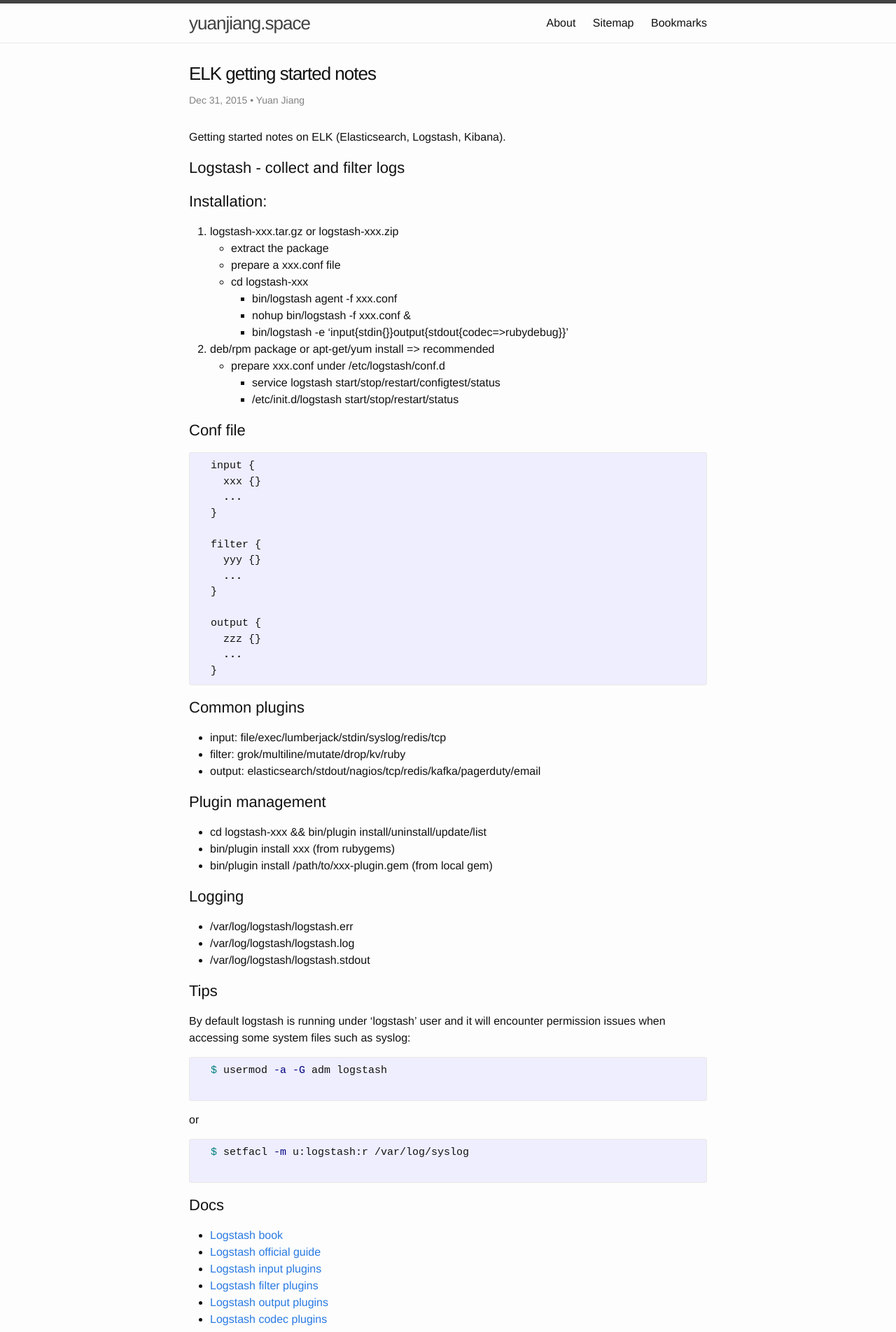
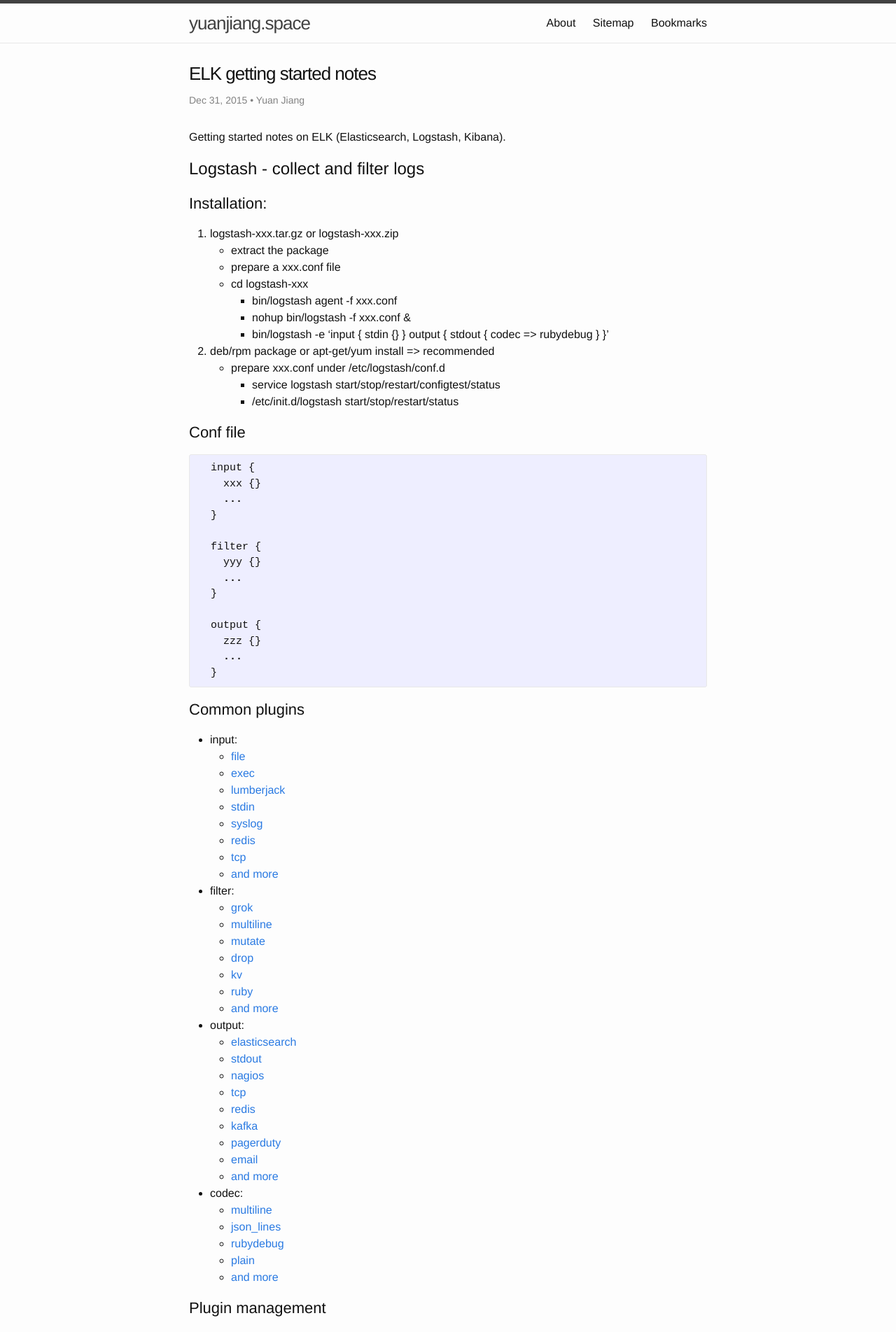
Before and after one commit to yuan-jiang/yuan-jiang.github.io, a Jekyll site: the page built from _posts/2015-12-31-elk-getting-started-notes.md, in a window 1280 px wide. Shown: the top 1903 px of the page at 70% size. Built offline with Jekyll 4.4.1, drawn with Linux system fonts in a browser that asks for light colours; comment, search, counter and statistics services are not loaded; some of the changed text lies outside the part shown.

```diff
--- a/_data/tags.yml
+++ b/_data/tags.yml
@@ -14,3 +14,7 @@
   name: ruby
 - slug: devops
   name: devops
+- slug: selenium
+  name: selenium
+- slug: robotframework
+  name: robotframework
--- a/_posts/2015-12-31-elk-getting-started-notes.md
+++ b/_posts/2015-12-31-elk-getting-started-notes.md
@@ -17,7 +17,7 @@
   - cd logstash-xxx
     - bin/logstash agent -f xxx.conf
     - nohup bin/logstash -f xxx.conf &
-    - bin/logstash -e   'input{stdin{}}output{stdout{codec=>rubydebug}}'
+    - bin/logstash -e 'input { stdin {} } output { stdout { codec => rubydebug } }'
   2. deb/rpm package or apt-get/yum install => recommended
   - prepare xxx.conf under /etc/logstash/conf.d
     - service logstash start/stop/restart/configtest/status
@@ -42,12 +42,43 @@
 {% endhighlight %}
 
 ## Common plugins
-  - input:  file/exec/lumberjack/stdin/syslog/redis/tcp
-  - filter: grok/multiline/mutate/drop/kv/ruby
-  - output: elasticsearch/stdout/nagios/tcp/redis/kafka/pagerduty/email
+  - input:
+    - [file](https://www.elastic.co/guide/en/logstash/current/plugins-inputs-file.html)
+    - [exec](https://www.elastic.co/guide/en/logstash/current/plugins-inputs-exec.html)
+    - [lumberjack](https://www.elastic.co/guide/en/logstash/current/plugins-inputs-lumberjack.html)
+    - [stdin](https://www.elastic.co/guide/en/logstash/current/plugins-inputs-stdin.html)
+    - [syslog](https://www.elastic.co/guide/en/logstash/current/plugins-inputs-syslog.html)
+    - [redis](https://www.elastic.co/guide/en/logstash/current/plugins-inputs-redis.html)
+    - [tcp](https://www.elastic.co/guide/en/logstash/current/plugins-inputs-tcp.html)
+    - [and more](https://www.elastic.co/guide/en/logstash/current/input-plugins.html)
+  - filter:
+    - [grok](https://www.elastic.co/guide/en/logstash/current/plugins-filters-grok.html)
+    - [multiline](https://www.elastic.co/guide/en/logstash/current/plugins-filters-multiline.html)
+    - [mutate](https://www.elastic.co/guide/en/logstash/current/plugins-filters-mutate.html)
+    - [drop](https://www.elastic.co/guide/en/logstash/current/plugins-filters-drop.html)
+    - [kv](https://www.elastic.co/guide/en/logstash/current/plugins-filters-kv.html)
+    - [ruby](https://www.elastic.co/guide/en/logstash/current/plugins-filters-ruby.html)
+    - [and more](https://www.elastic.co/guide/en/logstash/current/filter-plugins.html)
+  - output:
+    - [elasticsearch](https://www.elastic.co/guide/en/logstash/current/plugins-outputs-elasticsearch.html)
+    - [stdout](https://www.elastic.co/guide/en/logstash/current/plugins-outputs-stdout.html)
+    - [nagios](https://www.elastic.co/guide/en/logstash/current/plugins-outputs-nagios.html)
+    - [tcp](https://www.elastic.co/guide/en/logstash/current/plugins-outputs-tcp.html)
+    - [redis](https://www.elastic.co/guide/en/logstash/current/plugins-outputs-redis.html)
+    - [kafka](https://www.elastic.co/guide/en/logstash/current/plugins-outputs-kafka.html)
+    - [pagerduty](https://www.elastic.co/guide/en/logstash/current/plugins-outputs-pagerduty.html)
+    - [email](https://www.elastic.co/guide/en/logstash/current/plugins-outputs-email.html)
+    - [and more](https://www.elastic.co/guide/en/logstash/current/output-plugins.html)
+  - codec:
+    - [multiline](https://www.elastic.co/guide/en/logstash/current/plugins-codecs-multiline.html)
+    - [json_lines](https://www.elastic.co/guide/en/logstash/current/plugins-codecs-json_lines.html)
+    - [rubydebug](https://www.elastic.co/guide/en/logstash/current/plugins-codecs-rubydebug.html)
+    - [plain](https://www.elastic.co/guide/en/logstash/current/plugins-codecs-plain.html)
+    - [and more](https://www.elastic.co/guide/en/logstash/current/codec-plugins.html)
 
 ## Plugin management
-  - cd logstash-xxx && bin/plugin install/uninstall/update/list
+  - cd logstash-xxx
+  - bin/plugin install/uninstall/update/list
   - bin/plugin install xxx (from rubygems)
   - bin/plugin install /path/to/xxx-plugin.gem (from local gem)
 
@@ -70,12 +101,9 @@
 ## Docs
   - [Logstash book](http://www.logstashbook.com/)
   - [Logstash official guide](https://www.elastic.co/guide/en/logstash/current/index.html)
-  - [Logstash input plugins](https://www.elastic.co/guide/en/logstash/current/input-plugins.html)
-  - [Logstash filter plugins](https://www.elastic.co/guide/en/logstash/current/filter-plugins.html)
-  - [Logstash output plugins](https://www.elastic.co/guide/en/logstash/current/output-plugins.html)
-  - [Logstash codec plugins](https://www.elastic.co/guide/en/logstash/current/codec-plugins.html)
+  - [ELKstack ebook](http://kibana.logstash.es/content/)
 
-## Logstash DSL
+## DSL
   - Logstash::Event
   - Reference field: [field], [field][field], ...
   - Data value type: bool(true/false)/string/number/array/hash
@@ -86,7 +114,7 @@
     - and, or, nand, xor
     - (), !()
 
-## Logstash useful links
+## Useful links
   - [Logstash grok patterns 1](https://github.com/logstash-plugins/logstash-patterns-core/tree/master/patterns)
   - [Logstash grok patterns 2](http://grokdebug.herokuapp.com/patterns)
   - [Logstash grok debugger](http://grokdebug.herokuapp.com/)
--- a/_sass/_layout.scss
+++ b/_sass/_layout.scss
@@ -209,7 +209,7 @@
     line-height: 1;
 
     @include media-query($on-laptop) {
-        font-size: 20px;
+        font-size: 24px;
     }
 }
 
@@ -217,10 +217,10 @@
     margin-bottom: $spacing-unit;
 
     h1 {
-        font-size: 22px;
+        font-size: 24px;
 
         @include media-query($on-laptop) {
-            font-size: 18px;
+            font-size: 22px;
         }
     }
 
@@ -228,12 +228,12 @@
         font-size: 22px;
 
         @include media-query($on-laptop) {
-            font-size: 18px;
+            font-size: 20px;
         }
     }
 
     h3 {
-        font-size: 22px;
+        font-size: 20px;
 
         @include media-query($on-laptop) {
             font-size: 18px;
@@ -241,10 +241,10 @@
     }
 
     h4 {
-        font-size: 22px;
+        font-size: 18px;
 
         @include media-query($on-laptop) {
-            font-size: 18px;
+            font-size: 16px;
         }
     }
 }
```
Also changed, not shown: _posts/2014-10-19-setup-selenium-grid-to-use-in-robotframework.md (added, +79 -0 lines), _posts/2015-12-28-setup-nagios-and-check-mk-with-omd.md (+7 -15 lines), tag/robotframework.md (added, +5 -0 lines), tag/selenium.md (added, +5 -0 lines).
